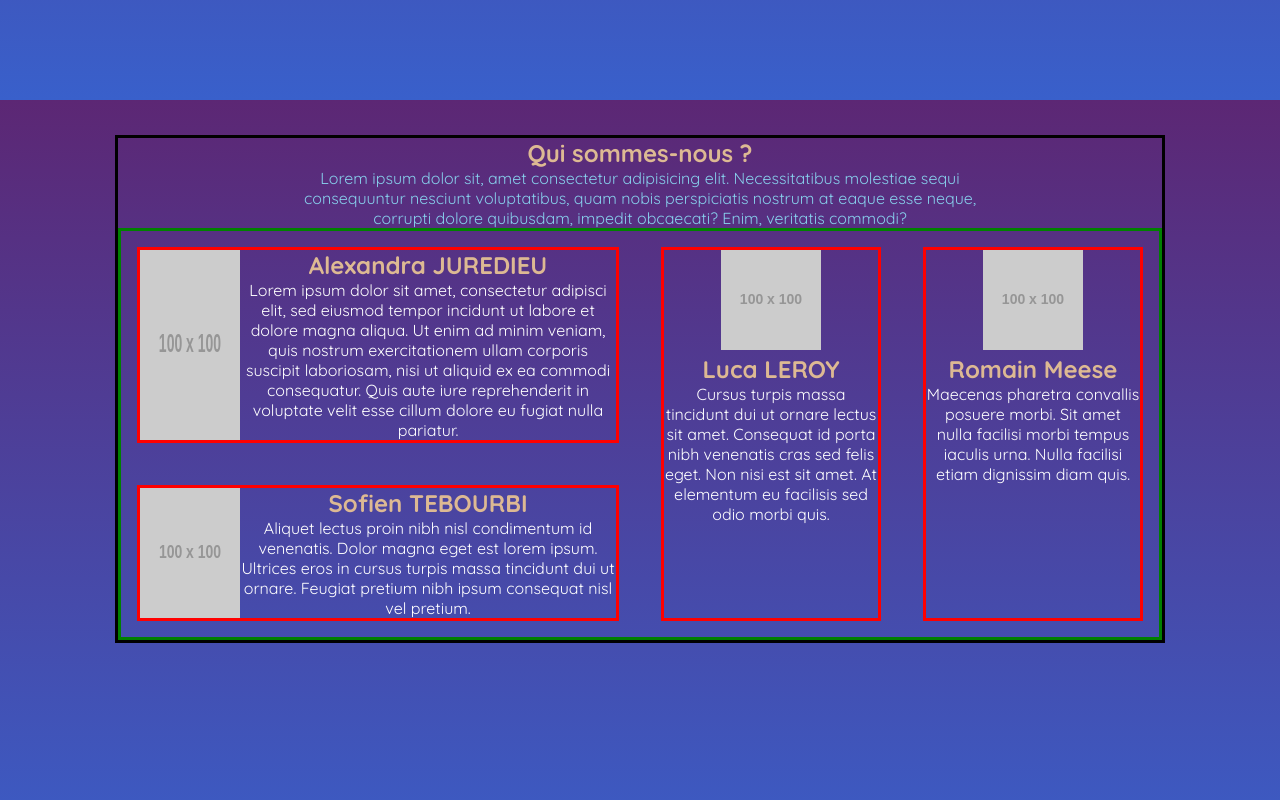
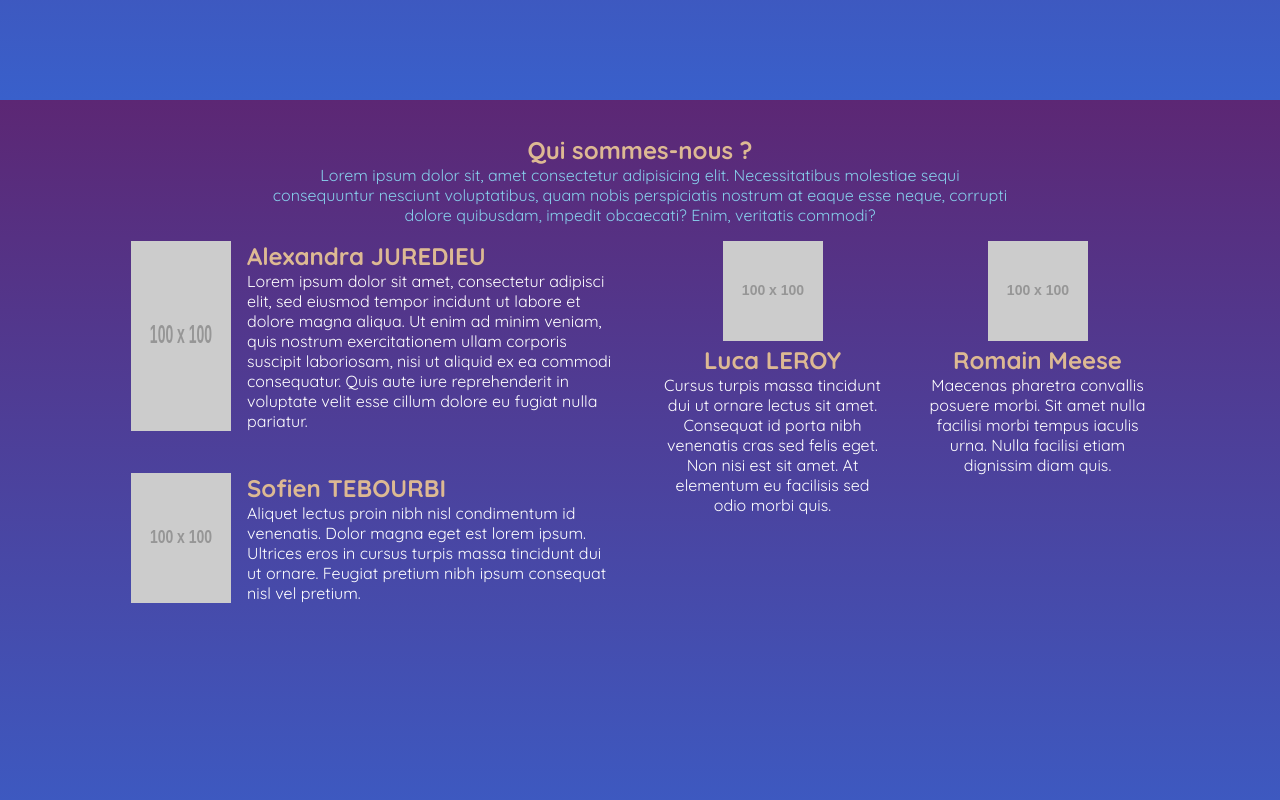
Before and after one commit to AlexandraJUREDIEU/NestEgg.App, a React (Vite) app: page / in a window 1280 px wide. Shown: the part 1500-2300 px from the top of the page. Built offline with nearby package versions, Linux system fonts and the light colour scheme; a web font is replaced by a local one.

Commit message:
:lipstick: Style: AboutUs with responsivity v0
Everything should work, still need to do a readme on it

```diff
--- a/src/assets/components/Slider.jsx
+++ b/src/assets/components/Slider.jsx
@@ -83,7 +83,6 @@ const Slider = ({ pages, index = 0 }) => {
     return null;
   });
 
-  if (window.innerWidth < 769) {
     return (
         <SliderStyle
           className="slider"
@@ -94,13 +93,6 @@ const Slider = ({ pages, index = 0 }) => {
           <div className="slides">{slides[currentSlide]}</div>
         </SliderStyle>
     );
-  } else {
-    return (
-        <SliderStyle className="slider">
-          {slides}
-        </SliderStyle>
-    );
-  }
 };
 
 export default Slider;
--- a/src/pages/AboutUs.jsx
+++ b/src/pages/AboutUs.jsx
@@ -4,76 +4,90 @@ import Slider from "../assets/components/Slider";
 
 import styled from "styled-components";
 
+import React, { useState, useEffect } from "react";
+
+
+
 //style
 const AboutUsStyle = styled.div`
-
   #about-us {
-    margin:115px;
-    border: black 3px solid;
+    margin: 115px;
   }
 
   h2 {
-    color:#DDB993;
+    color: #ddb993;
   }
   .h2AndIntro {
     color: skyblue;
     margin: 0 15%;
   }
-  .slider{
-    border: black 3px solid;
+  .slider {
+  }
+
+  .intro-about-us{
+    display:none;
   }
 
   @media screen and (min-width: 769px) {
+    .intro-about-us{
+      display:flex;
+    }
+
     .slider {
+    }
+
+    .slides {
       display: grid;
       grid-template-columns: repeat(4, 1fr);
       grid-gap: 10px;
       grid-auto-rows: minmax(100px, auto);
-
-
-      border: green 3px solid;
     }
-
     .slide-item {
-        border: red 3px solid;
-        margin:1em;
+      padding:1em;
     }
     .slide-item0 {
+      grid-column: 1 / 3;
       grid-row: 1;
-      grid-column: 1 / 3;
     }
     .slide-item1 {
+      grid-column: 1 / 3;
       grid-row: 2;
-      grid-column: 1 / 3;
     }
     .slide-item2 {
+      grid-column: 3 / 4;
       grid-row: 1 / 3;
-      grid-column: 3;
     }
     .slide-item3 {
+      grid-column: 4;
       grid-row: 1 / 3;
-      grid-column: 4;
     }
-
-    .slide-item0 > .div-card-collaborator, .slide-item1 > .div-card-collaborator {
+    .slide-item0 .div-card-collaborator, .slide-item1 .div-card-collaborator {
       display:flex;
       flex-direction:row;
+      text-align: left;
     }
+    .slide-item0 .div-card-collaborator div, .slide-item1 .div-card-collaborator div {
+      padding-left:1em;
+    }
+  }
+`;
+
+function AboutUs() {
+//Reaction at the change of the size of the screen
+const [isSmallScreen, setIsSmallScreen] = useState(window.innerWidth < 769);
+useEffect(() => {
+  const handleResize = () => {
+    setIsSmallScreen(window.innerWidth < 769);
+  };
+  window.addEventListener("resize", handleResize);
+  return () => {
+    window.removeEventListener("resize", handleResize);
+  };
+}, []);
 
 
 
-  }
-
-
-
-
-
-  }
-
-
-`;
-
-function AboutUs2() {
+//Code
   let slidesQuiSommesNous = [];
   slidesQuiSommesNous.push(
     <CardCollaborator
@@ -108,6 +122,7 @@ function AboutUs2() {
     />
   );
 
+  if (window.innerWidth < 769) {
     return (
       <>
         <AboutUsStyle>
@@ -125,6 +140,60 @@ function AboutUs2() {
         </AboutUsStyle>
       </>
     );
+  } else {
+    return (
+      <>
+        <AboutUsStyle>
+          <section id="about-us">
+            <div className="h2AndIntro">
+              <h2>Qui sommes-nous ?</h2>
+              <Text
+                className="intro-about-us"
+                content="Lorem ipsum dolor sit, amet consectetur adipisicing elit. Necessitatibus molestiae sequi consequuntur nesciunt voluptatibus, quam nobis perspiciatis nostrum at eaque esse neque, corrupti dolore quibusdam, impedit obcaecati? Enim, veritatis commodi?"
+              />
+            </div>
+
+            <div className="slider">
+              <div className="slides">
+                <div key="0" className="slide-item slide-item0">
+                  <CardCollaborator
+                    src={slidesQuiSommesNous[0].props.src}
+                    name={slidesQuiSommesNous[0].props.name}
+                    spanName={slidesQuiSommesNous[0].props.spanName}
+                    description={slidesQuiSommesNous[0].props.description}
+                  />
+                </div>
+                <div key="1" className="slide-item slide-item1">
+                  <CardCollaborator
+                    src={slidesQuiSommesNous[1].props.src}
+                    name={slidesQuiSommesNous[1].props.name}
+                    spanName={slidesQuiSommesNous[1].props.spanName}
+                    description={slidesQuiSommesNous[1].props.description}
+                  />
+                </div>
+                <div key="2" className="slide-item slide-item2">
+                  <CardCollaborator
+                    src={slidesQuiSommesNous[2].props.src}
+                    name={slidesQuiSommesNous[2].props.name}
+                    spanName={slidesQuiSommesNous[2].props.spanName}
+                    description={slidesQuiSommesNous[2].props.description}
+                  />
+                </div>
+                <div key="3" className="slide-item slide-item3">
+                  <CardCollaborator
+                    src={slidesQuiSommesNous[3].props.src}
+                    name={slidesQuiSommesNous[3].props.name}
+                    spanName={slidesQuiSommesNous[3].props.spanName}
+                    description={slidesQuiSommesNous[3].props.description}
+                  />
+                </div>
+              </div>
+            </div>
+          </section>
+        </AboutUsStyle>
+      </>
+    );
+  }
 }
 
-export default AboutUs2;
+export default AboutUs;
```
Lines whose indentation alone changed are shown as unchanged.
